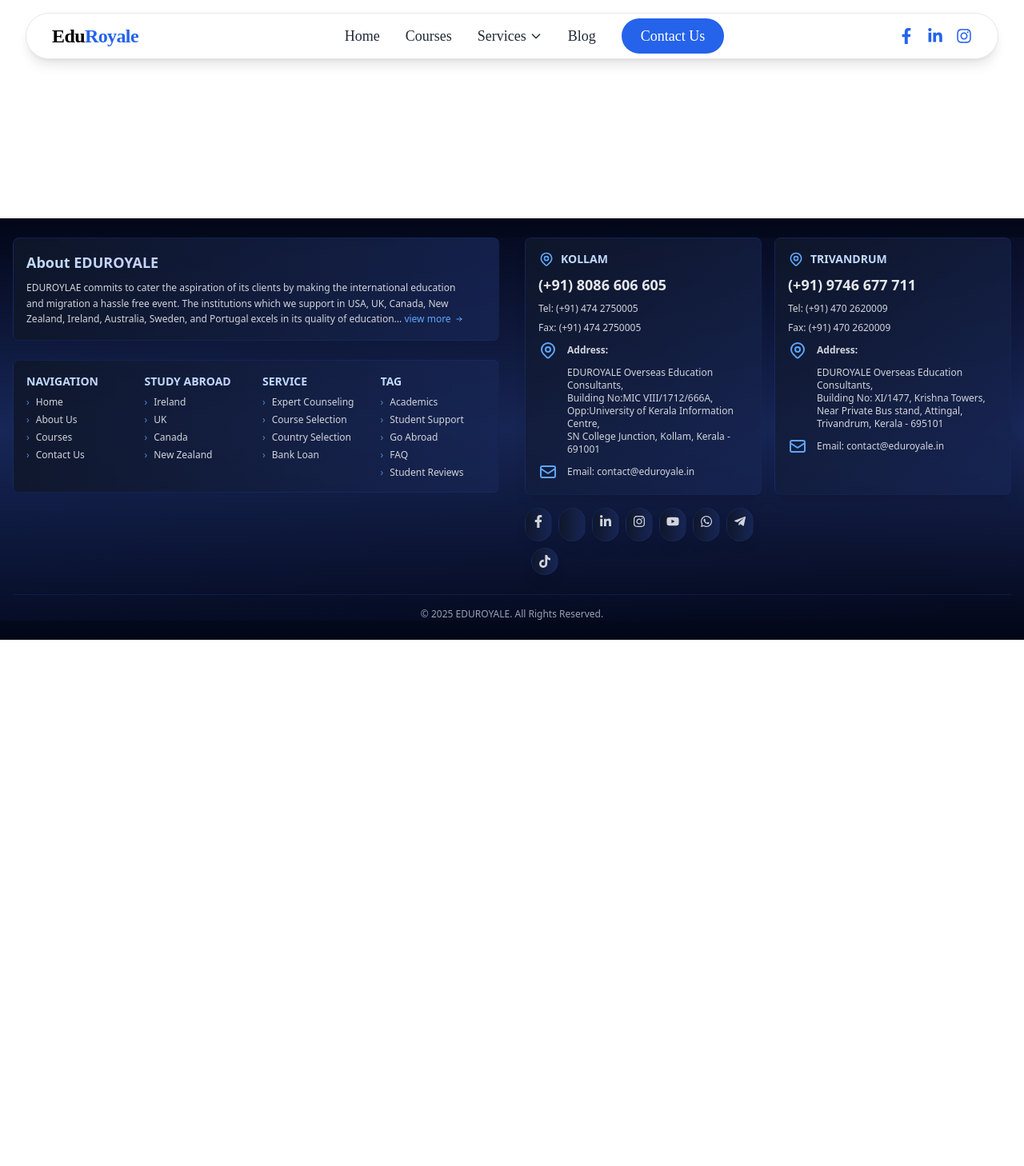
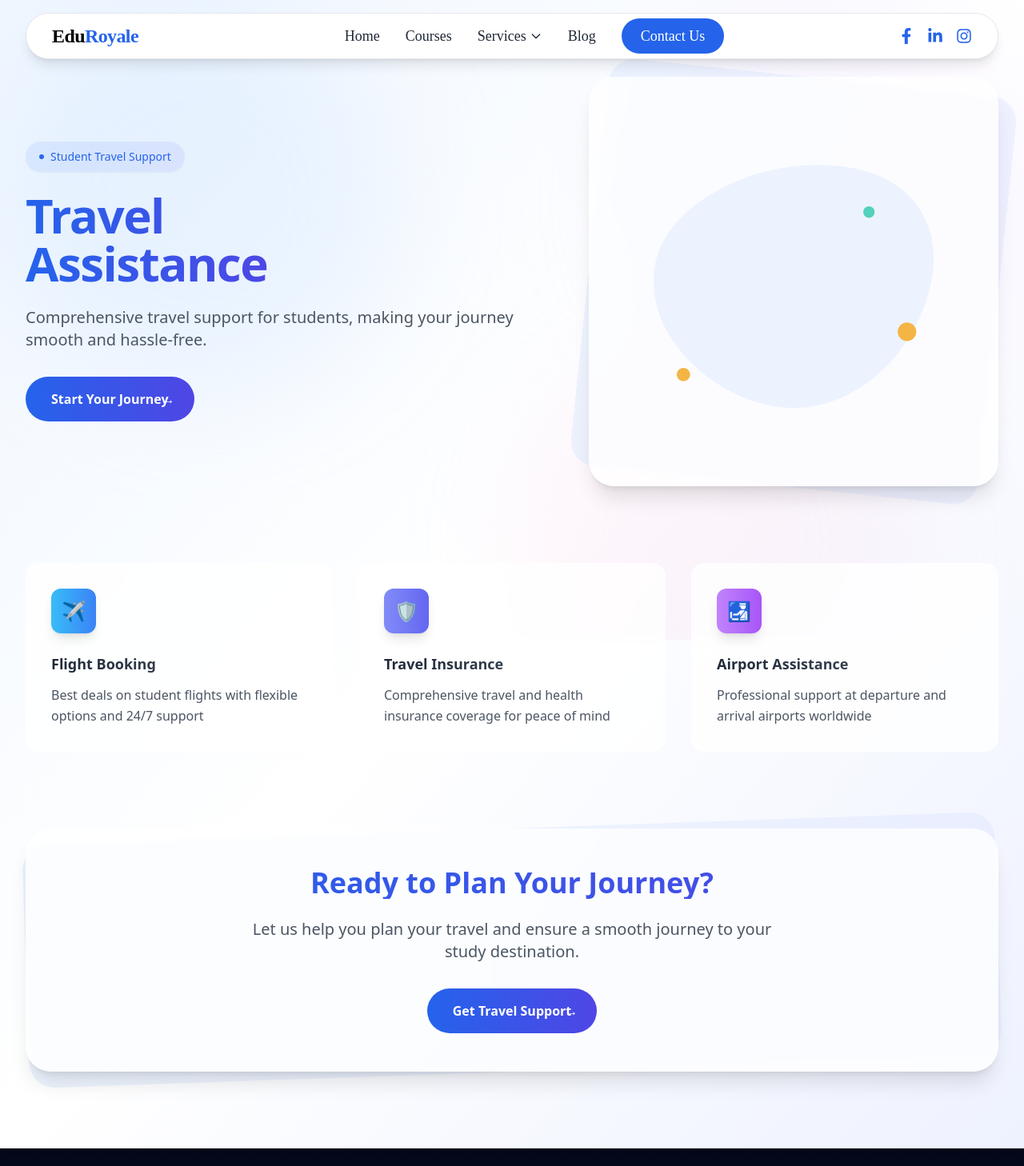
Before and after one commit to rinoykj007/Eduroyale_District_Educational, a React (Vite) app: page /services/travel-assistance in a window 1280 px wide. Shown: the top 1458 px of the page at 80% size. Before the commit the page ends 800 px from the top, so only its background shows below. Built offline with nearby package versions, Linux system fonts and the light colour scheme; some icons are missing.

Commit message:
Add Visa Guidance component to Services section

```diff
--- a/src/App.jsx
+++ b/src/App.jsx
@@ -10,8 +10,7 @@ import Expert_Counseling from "./pages/Services/Expert_Counseling";
 import CourseSelection from "./pages/Services/CourseSelection";
 import BankLoan from "./pages/Services/Bank_Loan";
 import CountrySelection from "./pages/Services/CountrySelection";
-import FreeIeltsTraining from "./pages/Services/FreeIeltsTraining.jsx";
-
+import TravelAssistance from "./pages/Services/TravelAssistance";
 function App() {
   return (
     <Router>
@@ -37,8 +36,8 @@ function App() {
               element={<CountrySelection />}
             />
             <Route
-              path="/services/free-ielts-training"
-              element={<FreeIeltsTraining />}
+              path="/services/travel-assistance"
+              element={<TravelAssistance />}
             />
           </Routes>
         </main>
--- /dev/null
+++ b/src/pages/Services/TravelAssistance.jsx
@@ -0,0 +1,136 @@
+import React from "react";
+import Lottie from "lottie-react";
+import travelAnimation from "../../assets/animations/Travel_Assistance.json";
+
+const TravelAssistance = () => {
+  const services = [
+    {
+      title: "Flight Booking",
+      description:
+        "Best deals on student flights with flexible options and 24/7 support",
+      icon: "✈️",
+      gradient: "from-sky-400 to-blue-500",
+    },
+    {
+      title: "Travel Insurance",
+      description:
+        "Comprehensive travel and health insurance coverage for peace of mind",
+      icon: "🛡️",
+      gradient: "from-indigo-400 to-indigo-500",
+    },
+    {
+      title: "Airport Assistance",
+      description:
+        "Professional support at departure and arrival airports worldwide",
+      icon: "🛃",
+      gradient: "from-purple-400 to-purple-500",
+    },
+  ];
+
+  const buttonStyle =
+    "group relative text-base bg-gradient-to-r from-blue-600 to-indigo-600 text-white px-8 py-4 rounded-full font-semibold hover:shadow-xl transition-all duration-300 hover:-translate-y-1 hover:scale-105 active:scale-95";
+
+  return (
+    <div className="min-h-screen bg-gradient-to-br from-blue-50 via-white to-indigo-50 text-gray-800 font-moderustic overflow-hidden">
+      {/* Background Decorations */}
+      <div className="absolute inset-0 overflow-hidden">
+        <div className="absolute top-0 left-0 w-[500px] h-[500px] bg-blue-200/20 rounded-full mix-blend-multiply filter blur-3xl animate-blob"></div>
+        <div className="absolute top-0 right-0 w-[500px] h-[500px] bg-purple-200/20 rounded-full mix-blend-multiply filter blur-3xl animate-blob animation-delay-2000"></div>
+        <div className="absolute -bottom-32 left-1/2 w-[500px] h-[500px] bg-pink-200/20 rounded-full mix-blend-multiply filter blur-3xl animate-blob animation-delay-4000"></div>
+      </div>
+
+      <div className="max-w-7xl mx-auto px-4 sm:px-6 lg:px-8 pt-24 relative z-10">
+        {/* Hero Section */}
+        <div className="flex flex-col md:flex-row items-center justify-between gap-16 mb-24">
+          <div className="flex-1 text-center md:text-left animate-fade-in mb-8 md:mb-0">
+            <div className="inline-flex items-center space-x-2 px-4 py-2 rounded-full bg-gradient-to-r from-blue-500/10 to-indigo-500/10 text-blue-600 text-sm font-medium mb-6 border border-blue-100/50 shadow-sm hover:shadow-md transition-all duration-300 hover:scale-105">
+              <span className="w-1.5 h-1.5 bg-blue-600 rounded-full animate-pulse"></span>
+              <span>Student Travel Support</span>
+            </div>
+            <h1 className="text-4xl md:text-5xl xl:text-6xl font-bold mb-6 bg-clip-text text-transparent bg-gradient-to-r from-blue-600 via-indigo-600 to-purple-600 animate-fade-up leading-tight tracking-tight">
+              Travel <br className="hidden md:block" />
+              Assistance
+            </h1>
+            <p className="text-lg md:text-xl text-gray-600 max-w-2xl mb-8 animate-fade-in delay-200 leading-relaxed">
+              Comprehensive travel support for students, making your journey
+              smooth and hassle-free.
+            </p>
+            <button className={buttonStyle}>
+              Start Your Journey
+              <span className="absolute right-6 top-1/2 transform -translate-y-1/2 group-hover:translate-x-1 transition-transform duration-300">
+                →
+              </span>
+            </button>
+          </div>
+          <div className="flex-1 max-w-lg">
+            <div className="relative">
+              <div className="absolute inset-0 bg-gradient-to-r from-blue-100/50 to-indigo-100/50 rounded-[2rem] transform rotate-6 animate-pulse"></div>
+              <div className="relative bg-white/80 backdrop-blur-sm rounded-[2rem] p-8 shadow-xl">
+                <Lottie
+                  animationData={travelAnimation}
+                  loop={true}
+                  className="w-full h-auto"
+                />
+              </div>
+            </div>
+          </div>
+        </div>
+
+        {/* Services Grid */}
+        <div className="grid grid-cols-1 sm:grid-cols-2 lg:grid-cols-3 gap-8 mb-24">
+          {services.map((service, index) => (
+            <div
+              key={index}
+              className={`group relative bg-white/80 backdrop-blur-sm rounded-2xl p-8 transition-all duration-500 hover:shadow-xl hover:-translate-y-1 animate-fade-up ${
+                index === 0
+                  ? "delay-0"
+                  : index === 1
+                  ? "delay-150"
+                  : "delay-300"
+              }`}
+            >
+              <div className="absolute inset-0 bg-gradient-to-br from-white to-blue-50/50 rounded-2xl opacity-0 group-hover:opacity-100 transition-opacity duration-500"></div>
+              <div className="relative">
+                <div
+                  className={`inline-flex items-center justify-center w-14 h-14 rounded-xl bg-gradient-to-r ${service.gradient} text-white text-2xl mb-6 shadow-lg group-hover:scale-110 group-hover:rotate-6 transition-transform duration-500`}
+                >
+                  {service.icon}
+                </div>
+                <h3 className="text-lg font-bold mb-3 bg-clip-text text-transparent bg-gradient-to-r from-gray-800 to-gray-600 group-hover:from-blue-600 group-hover:to-indigo-600 transition-colors duration-300">
+                  {service.title}
+                </h3>
+                <p className="text-base text-gray-600 leading-relaxed group-hover:text-gray-700">
+                  {service.description}
+                </p>
+              </div>
+            </div>
+          ))}
+        </div>
+
+        {/* CTA Section */}
+        <div className="text-center mb-24 animate-fade-in">
+          <div className="relative">
+            <div className="absolute inset-0 bg-gradient-to-r from-blue-100/50 to-indigo-100/50 rounded-[2rem] transform -rotate-2"></div>
+            <div className="relative bg-white/80 backdrop-blur-sm rounded-[2rem] p-12 shadow-xl">
+              <h2 className="text-3xl md:text-4xl font-bold mb-6 bg-clip-text text-transparent bg-gradient-to-r from-blue-600 to-indigo-600 animate-fade-up">
+                Ready to Plan Your Journey?
+              </h2>
+              <p className="text-lg md:text-xl text-gray-600 mb-8 max-w-2xl mx-auto animate-fade-in delay-200 leading-relaxed">
+                Let us help you plan your travel and ensure a smooth journey to
+                your study destination.
+              </p>
+              <button className={buttonStyle}>
+                Get Travel Support
+                <span className="absolute right-6 top-1/2 transform -translate-y-1/2 group-hover:translate-x-1 transition-transform duration-300">
+                  →
+                </span>
+              </button>
+            </div>
+          </div>
+        </div>
+      </div>
+    </div>
+  );
+};
+
+export default TravelAssistance;
```
